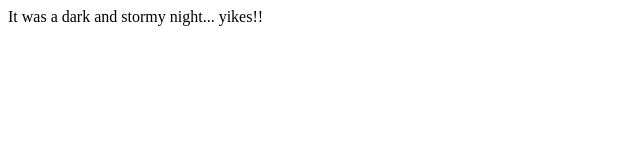
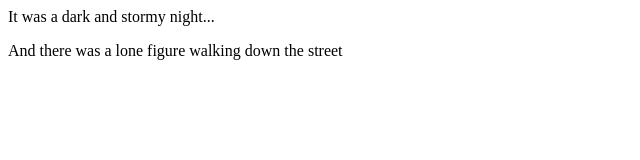
Before and after one commit to shelitha46/Fire-story, a plain HTML site: page index.html in a window 1280 px wide. Shown: the whole page, without its empty margins (0-640 px from the left). Drawn offline with Linux system fonts and the light colour scheme.

Commit message:
added second line of story

```diff
--- a/index.html
+++ b/index.html
@@ -1,5 +1,6 @@
 <html>
   <body>
-    <p>It was a dark and stormy night... yikes!!</p>
+    <p>It was a dark and stormy night... </p>
+    <p>And there was a lone figure walking down the street</p>
   </body>
 </html>
```
